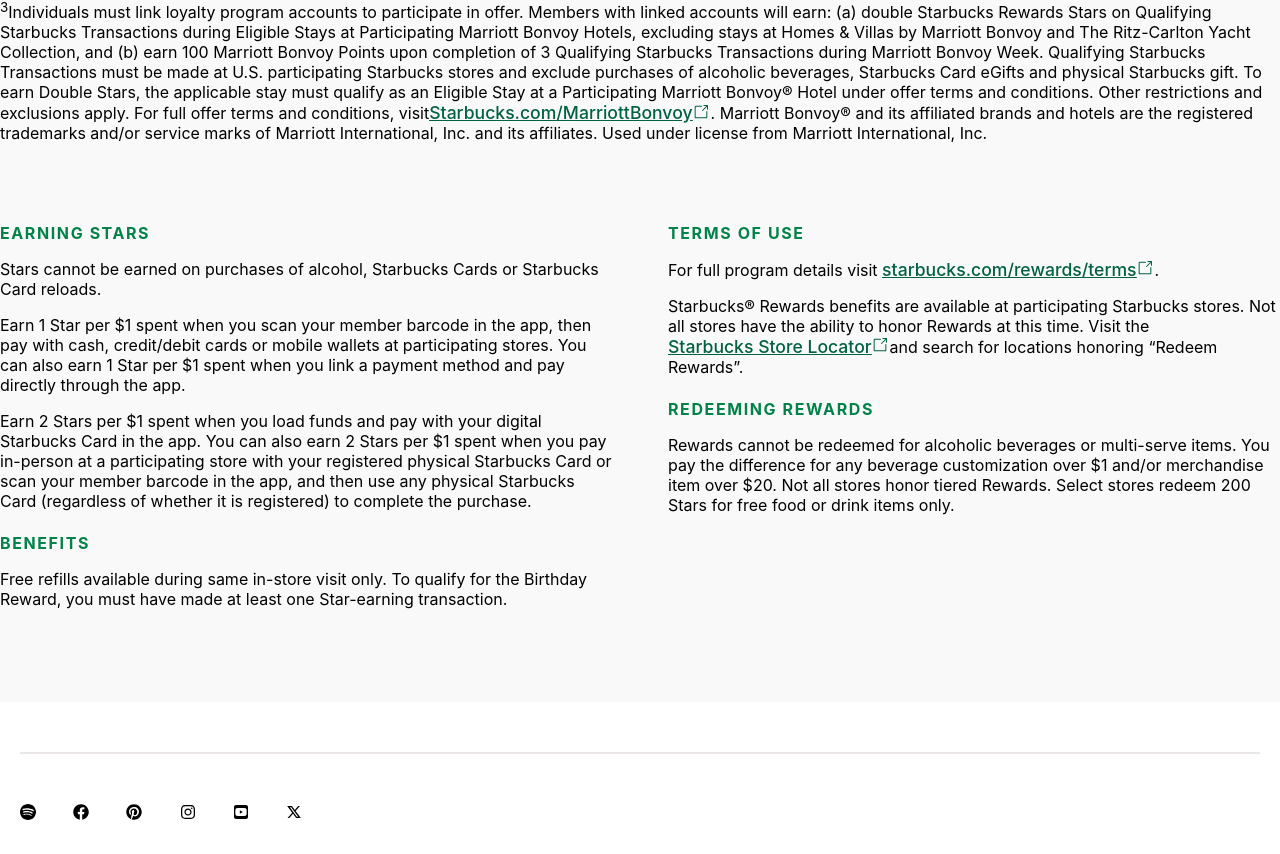
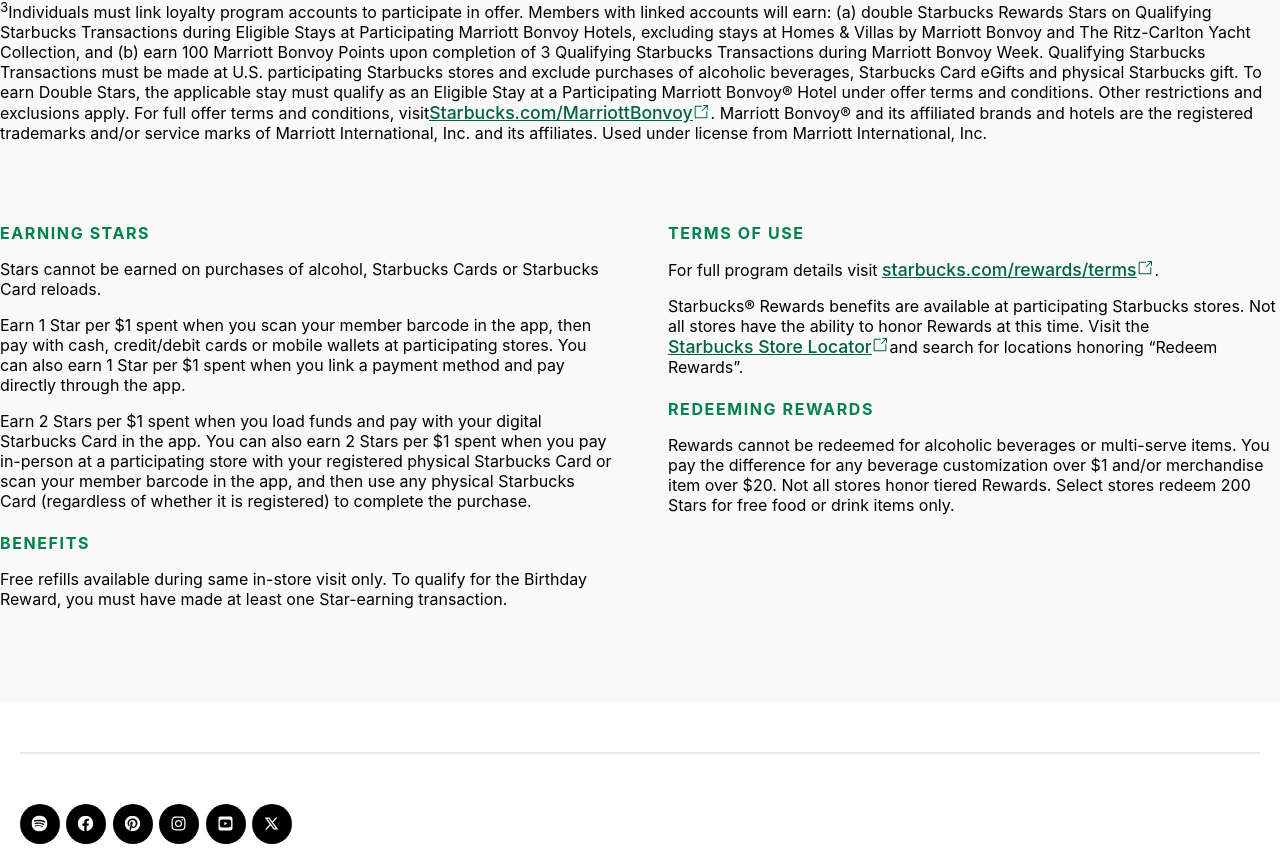
Before and after one commit to GansitoMX/starbucks, a React (Create React App) app: page / in a window 1280 px wide. Shown: the part 5150-6004 px from the top of the page. Built offline with nearby package versions, Linux system fonts and the light colour scheme.

Commit message:
icons
asdasd

```diff
--- a/src/components/Footer.css
+++ b/src/components/Footer.css
@@ -23,22 +23,29 @@
 }
 
 .sm-mr1{
-    margin-right: .2rem;
+    margin-right: .4rem;
 
 }
 
 .icon-button {
-    min-width: 50px;
-    min-height: 50px;
+    min-width: 40px;
+    min-height: 40px;
     display: inline-block;
     position: relative;
-    color: #000;
-    background: initial;
-
+    color: #fff;
+    background: #000;
+    border-radius: 50%;
+    z-index: 1;
 }
 
-.icon-sm{
-    width: 40px;
-    height: 40px;
-
+.icon-sm {
+    width: 17px;
+    height: 17px;
+    overflow: hidden;
+    position: absolute;
+    left: 50%;
+    top: 50%;
+    transform: translate(-50%, -50%); /* Centra exactamente */
+    vertical-align: middle;
+    z-index: 2;
 }
```
